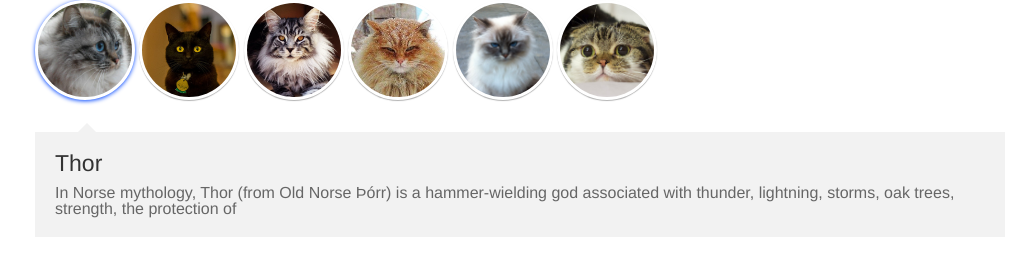
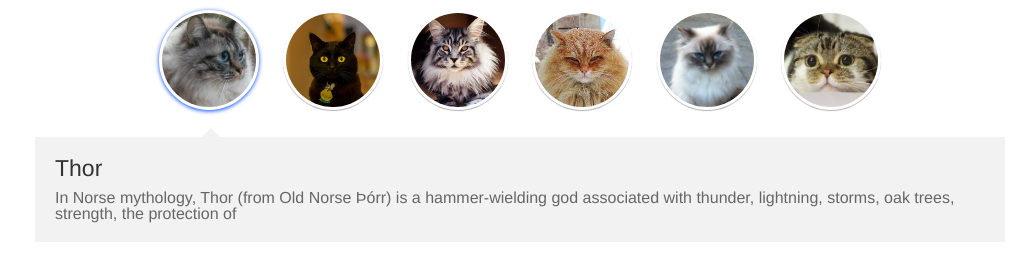
Before and after one commit to haxiomic/ArrowTabs, a plain HTML site: page example/index.html in a window 1280 px wide. Shown: the whole page, without its empty margins (120-1156 px from the left). Drawn offline with Linux system fonts and the light colour scheme.

Commit message:
aligning avatars in the center

```diff
--- a/example/scss/main.scss
+++ b/example/scss/main.scss
@@ -1,6 +1,7 @@
 @import 'bourbon';
 
 .circular-avatar{
+  margin: 10px 10px;
   display: inline-block;
   height: 100px;
   width: 100px;
@@ -47,5 +48,6 @@
 
 //Tabs margin
 .tabs .tab-menu{
-  margin-bottom: 20px;
+  margin-bottom: 5px;
+  text-align: center;
 }
```
Also changed, not shown: example/css/main.css.
